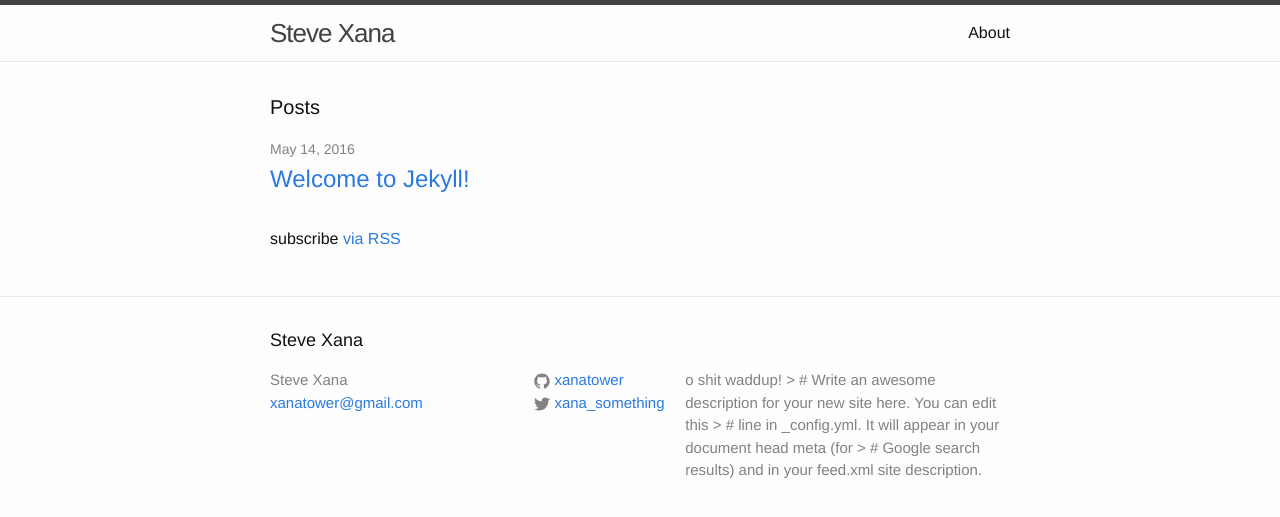
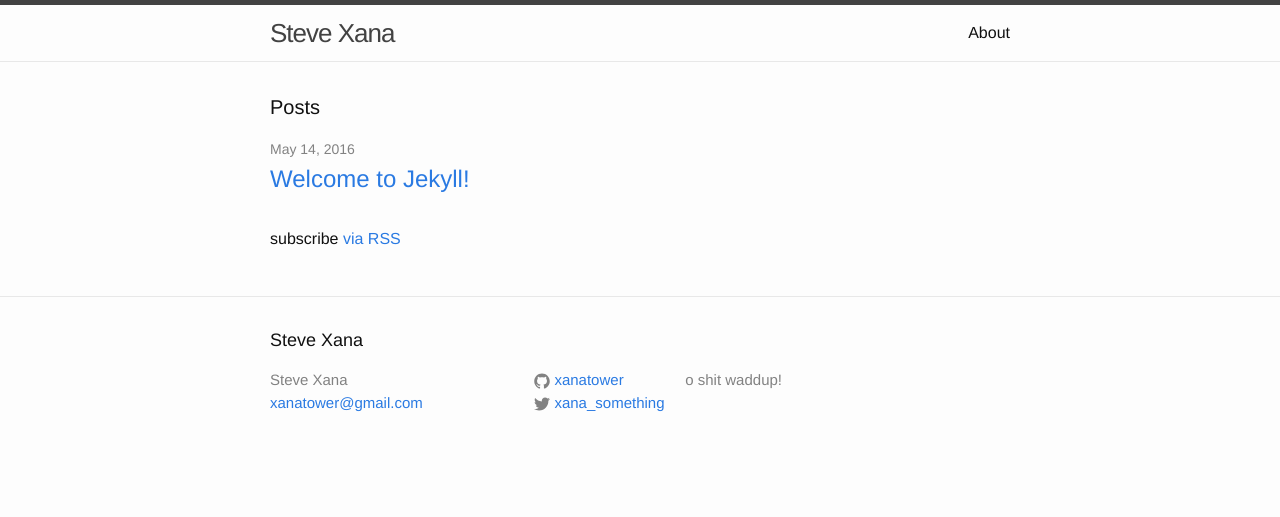
Before and after one commit to xanatower/xanatower.github.io, a Jekyll site: the page built from index.html, in a window 1280 px wide. Shown: the top 517 px of the page. Built offline with Jekyll 4.4.1, drawn with Linux system fonts in a browser that asks for light colours.

Commit message:
Update _config.yml

```diff
--- a/_config.yml
+++ b/_config.yml
@@ -11,9 +11,7 @@ email: xanatower@gmail.com
 description: > # this means to ignore newlines until "baseurl:"
 
   o shit waddup!
-  > # Write an awesome description for your new site here. You can edit this
-  > # line in _config.yml. It will appear in your document head meta (for
-  > # Google search results) and in your feed.xml site description.
+
 baseurl: "" # the subpath of your site, e.g. /blog
 url: "http://xanatower.github.io/" # the base hostname & protocol for your site
 twitter_username: xana_something
```
